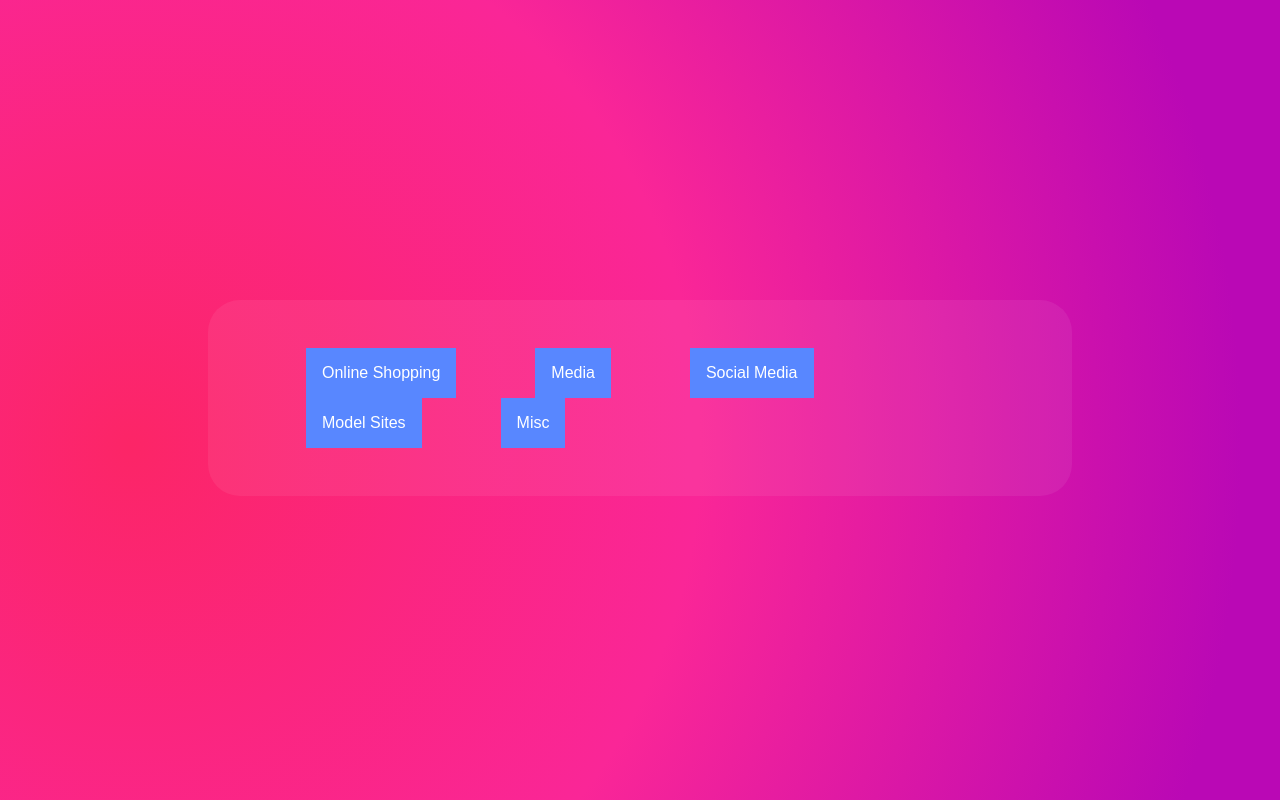
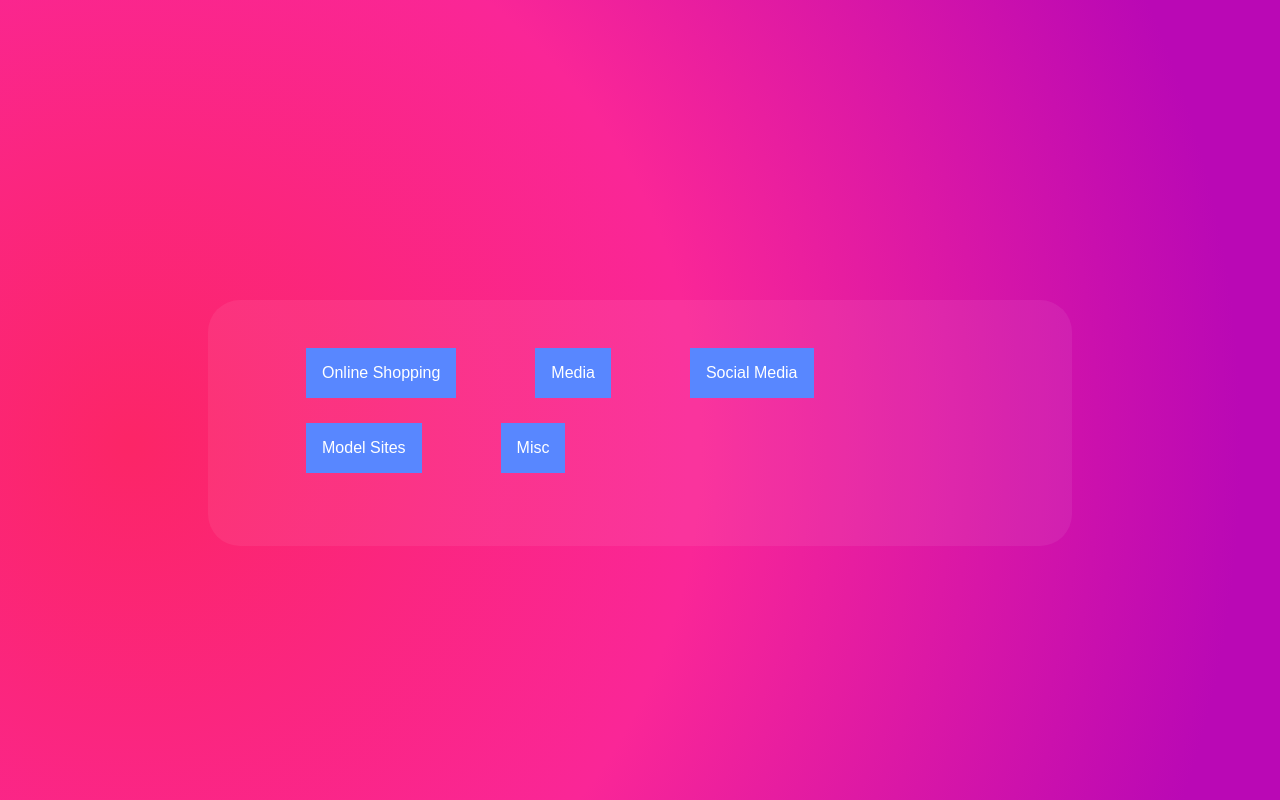
Before and after one commit to leo5d1/Landing-Page, a plain HTML site: page index.html in a window 1280 px wide. Drawn offline with Linux system fonts and the light colour scheme; a web font is replaced by a local one.

Commit message:
Add files via upload

```diff
--- a/index.html
+++ b/index.html
@@ -20,7 +20,7 @@
 
         body {
             width: 60vw;
-            max-width: 1000px;
+            max-width: 800px;
             margin: auto;
             margin-top: 300px;
             padding: 3rem;
@@ -33,6 +33,7 @@
             position: relative;
             margin-left: 50px;
             margin-right: 25px;
+            margin-bottom: 25px;
             display: inline-block;
             text-align: center;
         }
```
